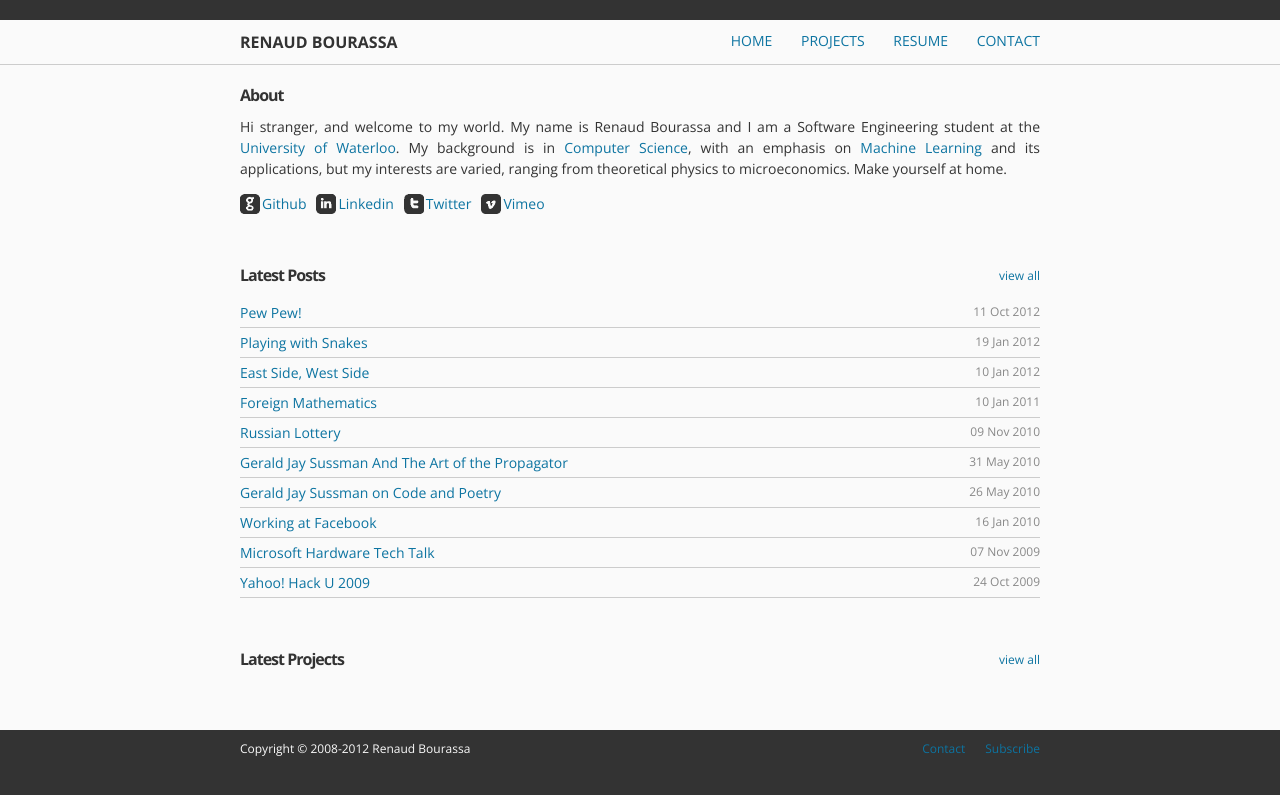
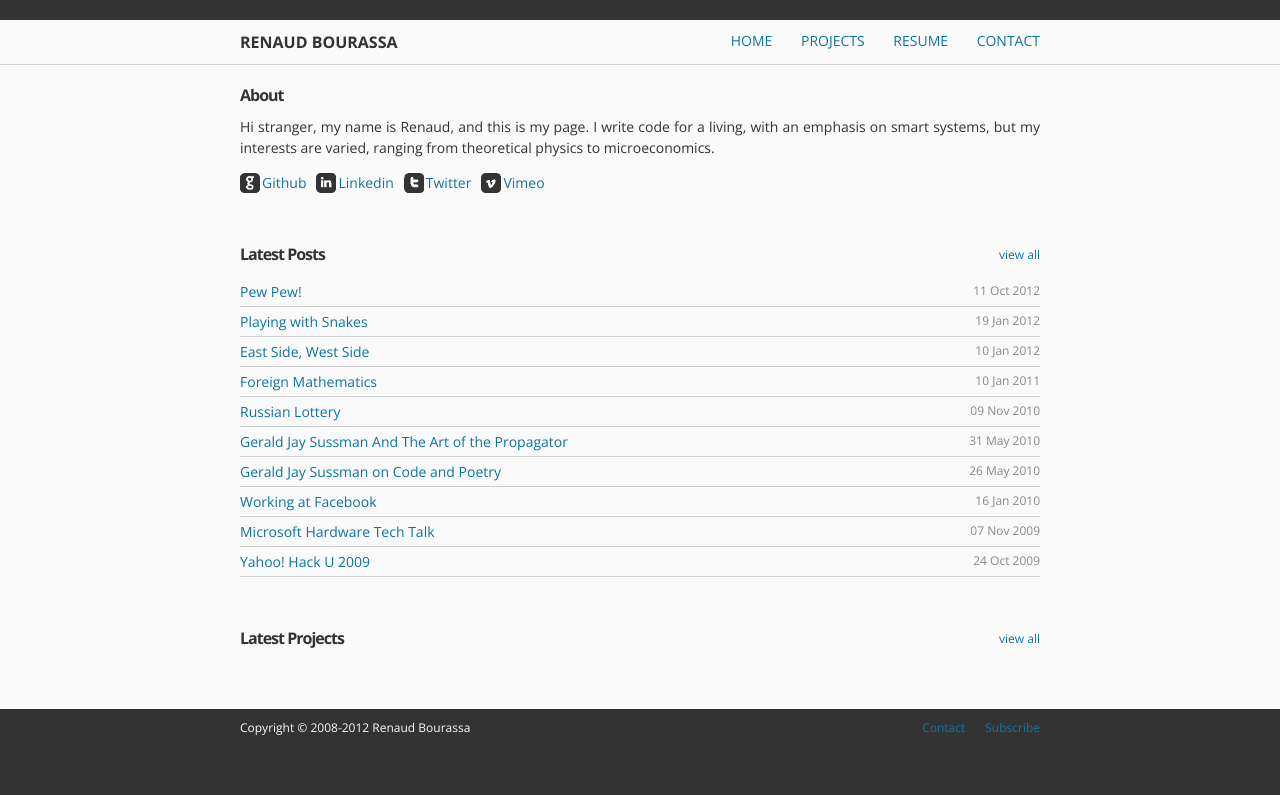
Before and after one commit to renaudb/renaudb.github.com, a Jekyll site: the page built from index.html, in a window 1280 px wide. Shown: the top 795 px of the page. Built offline with Jekyll 4.4.1, drawn with Linux system fonts in a browser that asks for light colours; nearby versions of some CDN libraries; Markdown is read by kramdown in place of the engine named in the settings.

Commit message:
update summary

```diff
--- a/index.html
+++ b/index.html
@@ -8,15 +8,9 @@ title: Renaud Bourassa
     <h1 class="home-title"><span>About</span></h1>
     <div id="about-desc">
       <p>
-	Hi stranger, and welcome to my world. My name is Renaud Bourassa and
-	I am a Software Engineering student at the
-	<a href="http://uwaterloo.ca/">University of Waterloo</a>.
-	My background is in
-	<a href="http://www.linkedin.com/in/renaudbourassa/#profile-education" target="_blank">Computer Science</a>,
-	with an emphasis on
-	<a href="http://www.linkedin.com/in/renaudbourassa/#profile-experience" target="_blank">Machine Learning</a>
-	and its applications, but my interests are varied, ranging from
-	theoretical physics to microeconomics. Make yourself at home.
+	Hi stranger, my name is Renaud, and this is my page. I write code for a
+	living, with an emphasis on smart systems, but my interests are varied,
+	ranging from theoretical physics to microeconomics.
       </p>
     </div>
     <div id="about-links">
```
